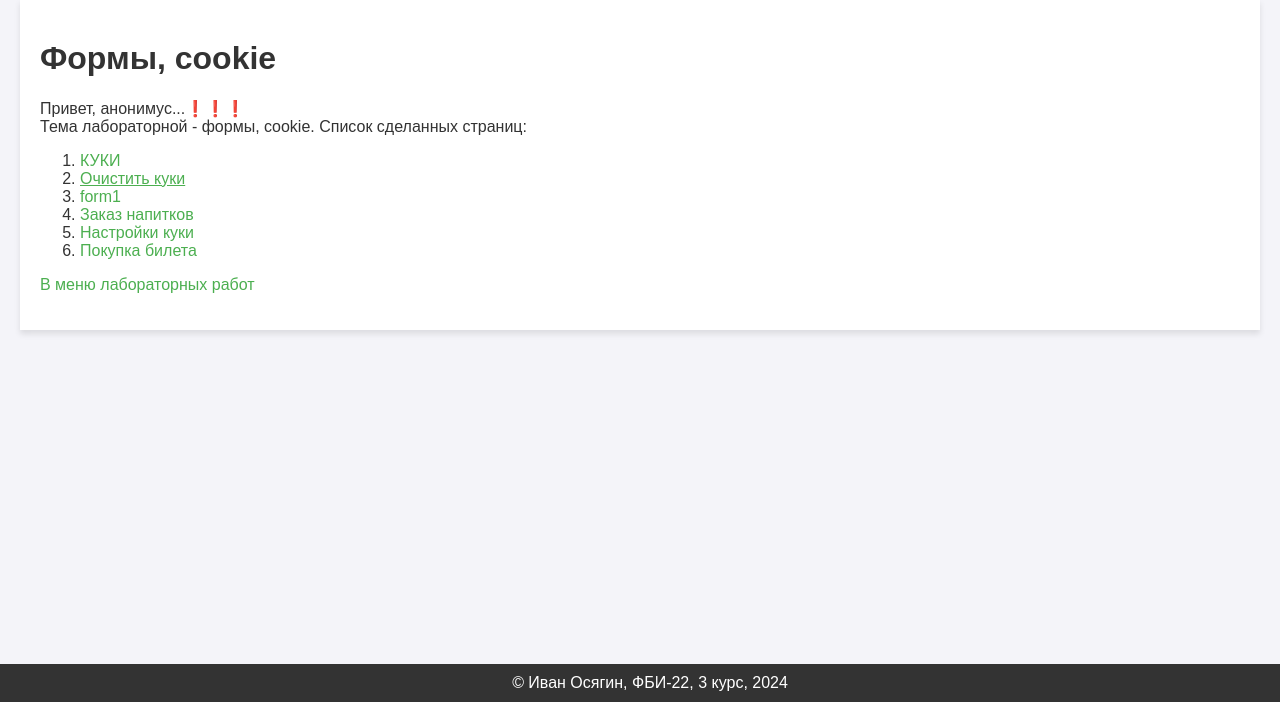
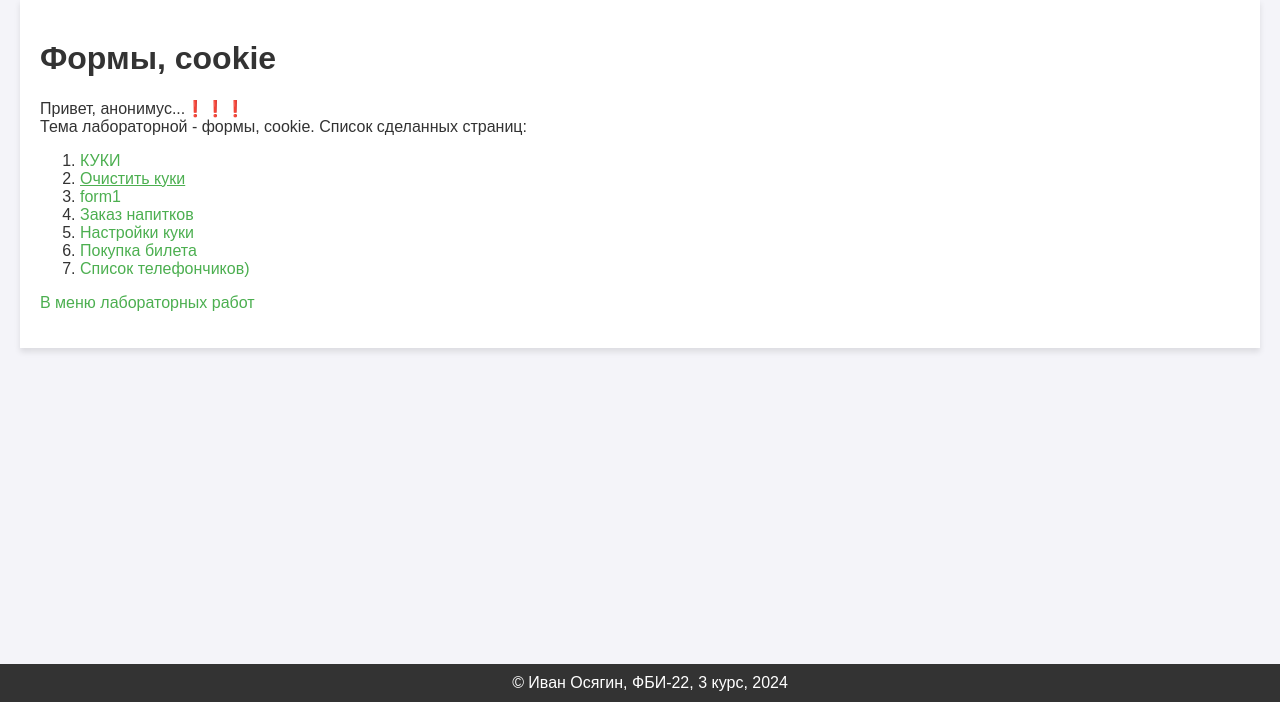
Before and after one commit to augenblickee/web-2-sem, a Flask app: page /lab3/ in a window 1280 px wide. Shown: the part 98-800 px from the top of the page. Run offline with Flask 3, Linux system fonts and the light colour scheme.

Commit message:
Доп задание СМАРТФОООН!

```diff
--- a/lab3.py
+++ b/lab3.py
@@ -182,3 +182,52 @@ def deletecookies():
     resp.delete_cookie('fontsize')
     resp.delete_cookie('linkcolor')
     return resp
+
+
+smartPhoneList = [
+    {'Name':'IPhone 9', 'Color':'red','MEM':128, 'Price':30000},
+    {'Name':'Samsung Galaxy SS14', 'Color':'blue','MEM':128, 'Price':45000},
+    {'Name':'Xiaomi Mi 1000', 'Color':'black','MEM':256, 'Price':35000},
+    {'Name':'Google Pixel 10 XXL LARGE', 'Color':'white','MEM':128, 'Price':40000},
+    {'Name':'OneMinus -10', 'Color':'silver','MEM':256, 'Price':42000},
+    {'Name':'Huawei Google Play', 'Color':'gold','MEM':128, 'Price':38000},
+    {'Name':'Sony Xperia 1 III', 'Color':'purple','MEM':256, 'Price':50000},
+    {'Name':'LG Velvet', 'Color':'green','MEM':128, 'Price':32000},
+    {'Name':'Motorola Edge', 'Color':'gray','MEM':256, 'Price':34000},
+    {'Name':'Nokia 8.3', 'Color':'blue','MEM':128, 'Price':28000},
+    {'Name':'Oppo Reno 5', 'Color':'pink','MEM':128, 'Price':33000},
+    {'Name':'Vivo X60', 'Color':'black','MEM':256, 'Price':36000},
+    {'Name':'Realme 8 Pro', 'Color':'red','MEM':128, 'Price':25000},
+    {'Name':'Asus ROG Phone 5', 'Color':'white','MEM':256, 'Price':48000},
+    {'Name':'ZTE Axon 30', 'Color':'black','MEM':128, 'Price':31000},
+    {'Name':'Lenovo Legion Phone Duel', 'Color':'blue','MEM':256, 'Price':45000},
+    {'Name':'BlackBerry Key2', 'Color':'silver','MEM':128, 'Price':37000},
+    {'Name':'Alcatel 3X', 'Color':'gold','MEM':64, 'Price':18000},
+    {'Name':'Meizu 18', 'Color':'purple','MEM':128, 'Price':30000},
+    {'Name':'TCL 20 Pro', 'Color':'green','MEM':256, 'Price':34000},
+    {'Name':'Honor 50', 'Color':'gray','MEM':128, 'Price':32000}
+]
+
+
+@lab3.route('/lab3/smartPhone')
+def smartPhone():
+    min = request.args.get('min')
+    max = request.args.get('max')
+    showList =[]
+    if min == '':
+        errors['min'] = 'Заполните поле!'
+    else:
+        errors['min'] = ''
+
+    if max == '':
+        errors['max'] = 'Заполните поле!'
+    else:
+        errors['max'] = ''
+
+    if (min and max):
+        for i in smartPhoneList:
+            if i['Price'] >= int(min) and i['Price'] <= int(max):
+                showList.append(i)
+
+    return render_template('/lab3/smartPhone.html', min=min, max=max, errors=errors, smartPhoneList=smartPhoneList,
+                           showList=showList)
--- a/static/main.css
+++ b/static/main.css
@@ -87,3 +87,31 @@ a:hover {
 .order button:hover {
     background-color: red;
 }
+
+ul {
+    list-style-type: none;
+    padding: 0;
+}
+
+.phone-item {
+    border: 1px solid #ccc;
+    padding: 10px;
+    margin-bottom: 10px;
+    border-radius: 5px;
+    background-color: #f9f9f9;
+}
+
+.phone-name {
+    font-size: 18px;
+    font-weight: bold;
+    margin-bottom: 5px;
+}
+
+.phone-details {
+    font-size: 14px;
+    color: #555;
+}
+
+.phone-color, .phone-mem, .phone-price {
+    margin-right: 10px;
+}
--- a/templates/lab3/formTrain.html
+++ b/templates/lab3/formTrain.html
@@ -21,7 +21,7 @@
 
    {% else %}
    <h1>ЗАКАЗ БИЛЕТА "GLEB-EXPRESS"</h1>
-   <form action="">
+   <form action="" class="order">
         <label>ФИО:</label>
         <div>
             <input type="text" placeholder="Введите ваше ФИО" name="fio" value="{{fio or ''}}">
--- a/templates/lab3/lab3.html
+++ b/templates/lab3/lab3.html
@@ -31,5 +31,8 @@
         <li>
             <a href='/lab3/formTrain'>Покупка билета</a>
         </li>
+        <li>
+            <a href='/lab3/smartPhone'>Список телефончиков)</a>
+        </li>
     </ol>
 {% endblock %}
```
Also changed, not shown: templates/lab3/smartPhone.html (added, +48 -0 lines).
